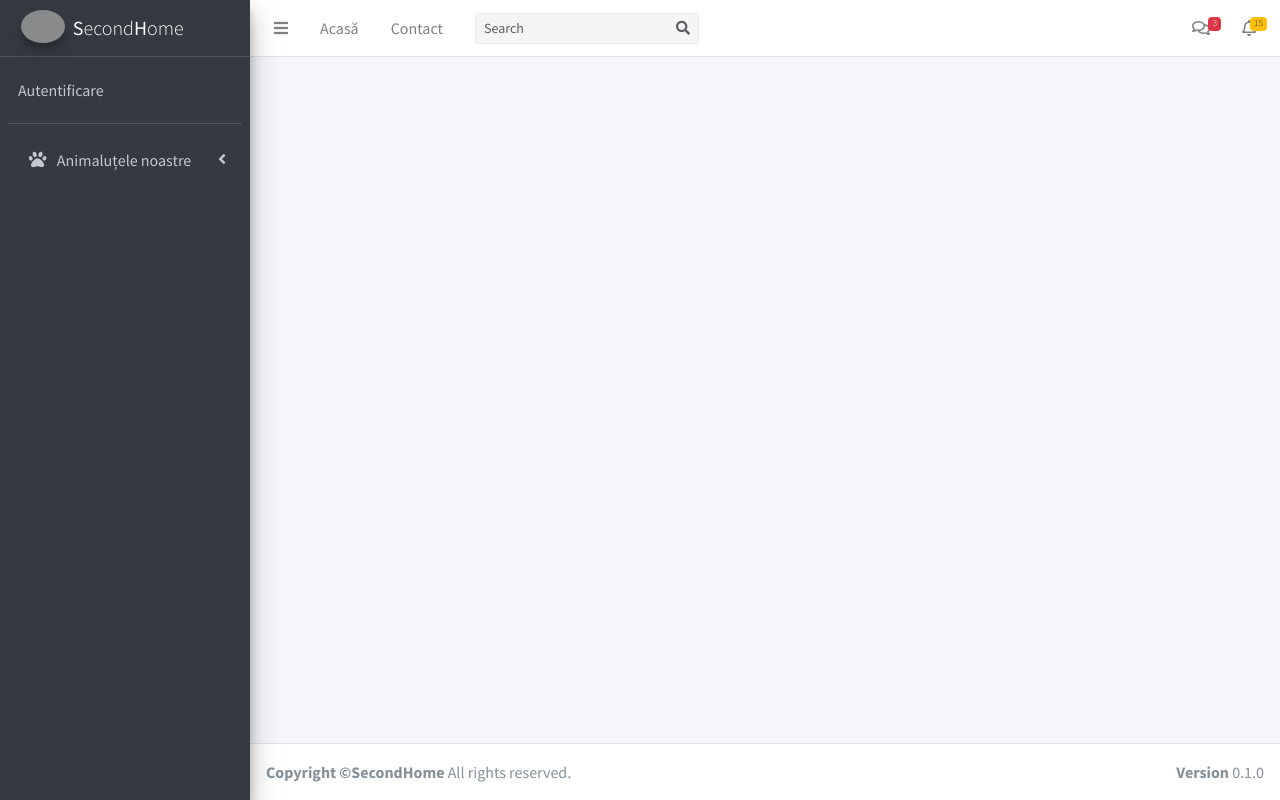
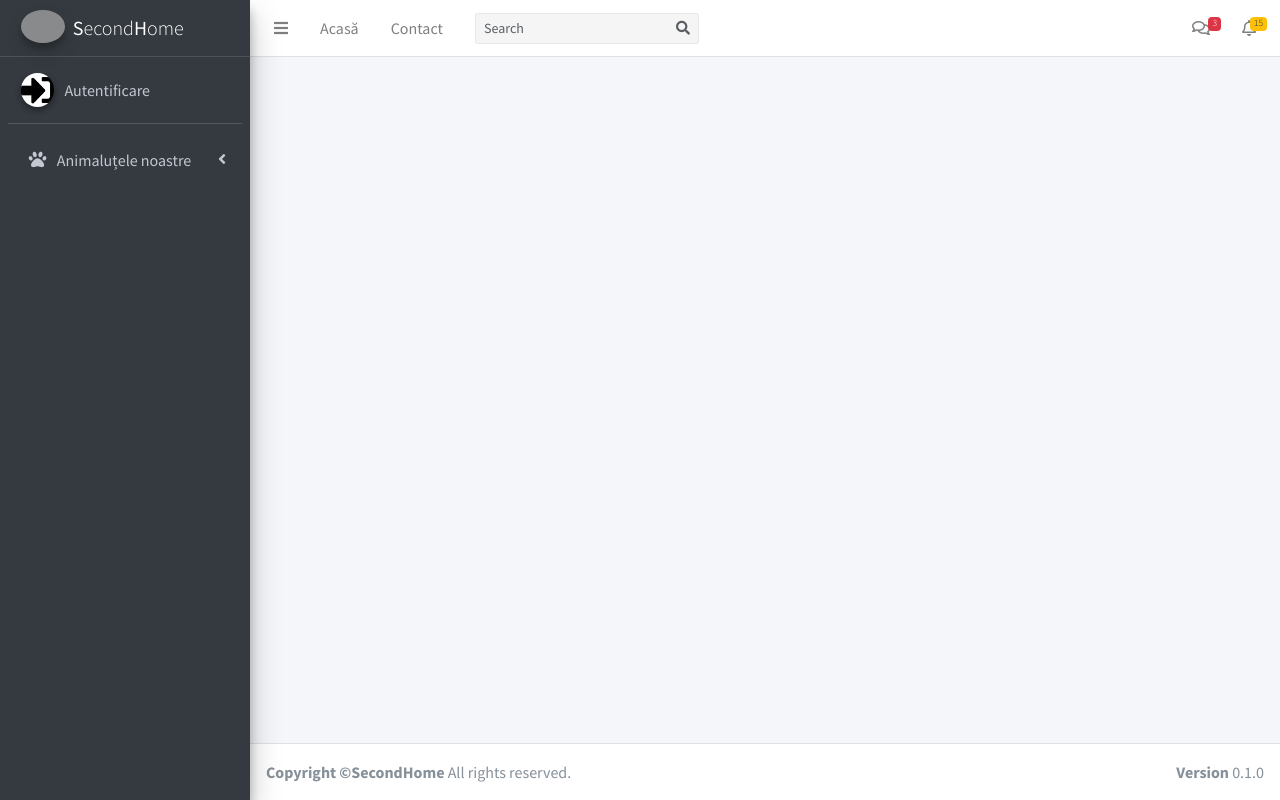
Before and after one commit to VladDuncea/SecondHome, a PHP site: page /index.php in a window 1280 px wide. Run offline with PHP 8.4, Linux system fonts and the light colour scheme; some libraries are stand-ins or nearby versions; grey boxes are pictures that could not be loaded.

Commit message:
Update autentificare

```diff
--- a/WEB/pieces/sidebar.php
+++ b/WEB/pieces/sidebar.php
@@ -19,6 +19,9 @@
                 <a href="utilizator.php" class="d-block"><?php echo $_SESSION['FirstName']." ".$_SESSION['LastName'];?> </a>
             </div>
         <?php else: ?>
+            <div class="image">
+                <img src="log_in.png" class="img-circle elevation-2" alt="Autentificare">
+            </div>
             <div class="info">
                 <a href="login.php" class="d-block">Autentificare</a>
             </div>
```
Also changed, not shown: WEB/log_in.png (added).
